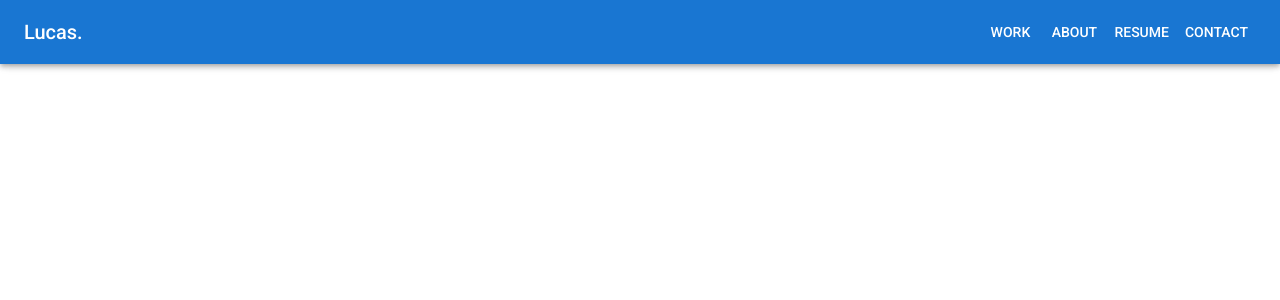
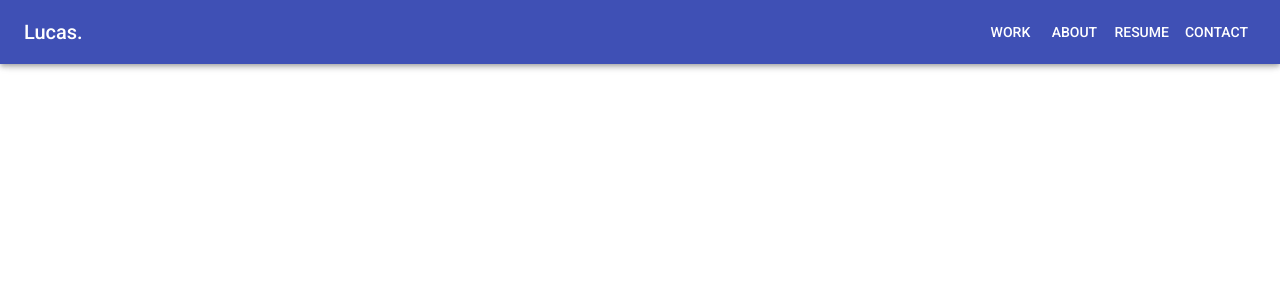
Before and after one commit to LucasMontecino/lm-web-portfolio, a Next.js app: page / in a window 1280 px wide. Shown: the top 300 px of the page. Built offline with nearby package versions, Linux system fonts and the light colour scheme; what @mui/material-nextjs would draw is missing.

Commit message:
update - theme properties

```diff
--- a/src/theme.ts
+++ b/src/theme.ts
@@ -5,6 +5,20 @@ const theme = createTheme({
   typography: {
     fontFamily: 'var(--font-roboto)',
   },
+  palette: {
+    primary: {
+      light: '#757ce8',
+      main: '#3f50b5',
+      dark: '#002884',
+      contrastText: '#fff',
+    },
+    secondary: {
+      light: '#ff7961',
+      main: '#f44336',
+      dark: '#ba000d',
+      contrastText: '#000',
+    },
+  },
 });
 
 export default theme;
```
